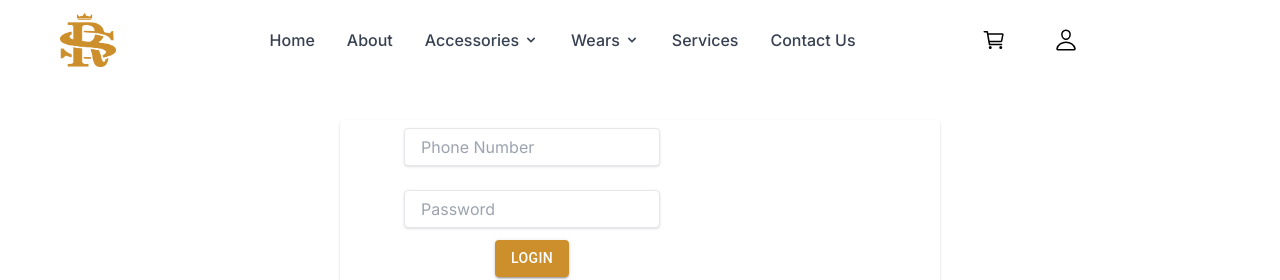
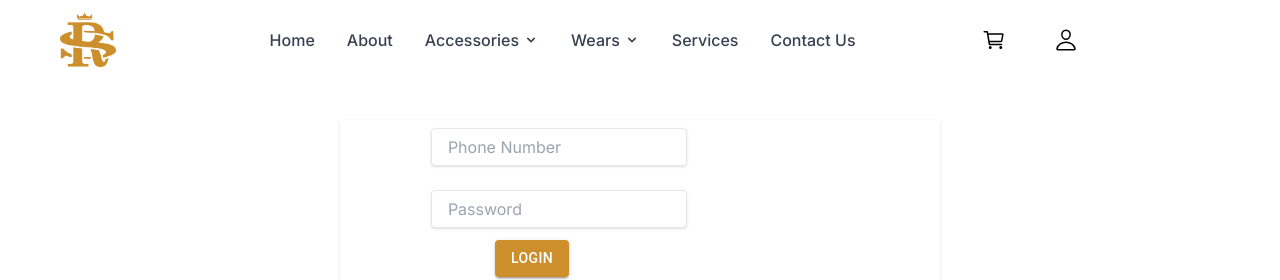
Before and after one commit to oduyemi/srluxuries, a Next.js app in the folder client/: page /login in a window 1280 px wide. Shown: the top 280 px of the page. Built offline with nearby package versions, Linux system fonts and the light colour scheme.

Commit message:
login form edit3

```diff
--- a/client/src/components/Forms/Forms.tsx
+++ b/client/src/components/Forms/Forms.tsx
@@ -45,7 +45,7 @@ export const LoginForm = () => {
         <Box maxWidth="sm" sx={{ margin: "auto" }} className="my-10">
             <Card className="shadow appearance-none bg-transparent mx-auto">
                 <form className="mt-2 mb-2 w-80 max-w-screen-lg sm:w-96">
-                    <Box maxWidth="sm" sx={{ display: "flex", flexDirection: "column" }} className="mb-3 gap-6 mx-auto">
+                    <Box maxWidth="sm" sx={{ display: "flex", flexDirection: "column", position: "relative", left:"7%" }} className="mb-3 gap-6 mx-auto">
                         <input
                             className="shadow appearance-none border rounded w-2/3 py-2 mx-auto px-4 mx-auto text-gray-700 leading-tight focus:outline-none focus:shadow-outline"
                             type="number"
```
